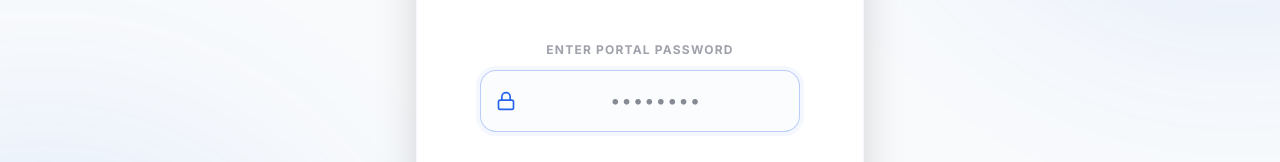
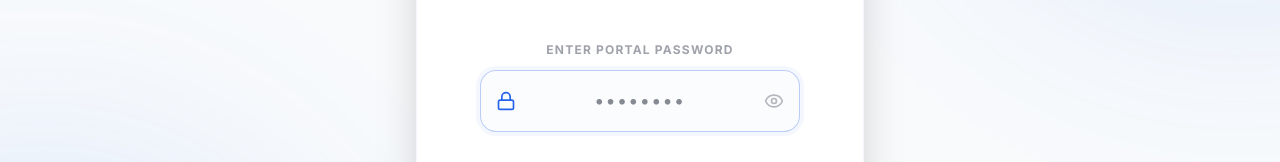
Before and after one commit to FadiVakkayil/PTMBOOKS, a Next.js app: page /login in a window 1280 px wide. Shown: the part 325-487 px from the top of the page. Built offline with nearby package versions, Linux system fonts and the light colour scheme.

Commit message:
UI: Add password visibility toggle to login page

```diff
--- a/src/app/login/page.tsx
+++ b/src/app/login/page.tsx
@@ -3,12 +3,13 @@
 import { useState } from 'react';
 import { motion } from 'framer-motion';
 import { useAuth } from '@/components/AuthContext';
-import { BookOpen, User, Lock, Loader2, AlertCircle } from 'lucide-react';
+import { BookOpen, User, Lock, Loader2, AlertCircle, Eye, EyeOff } from 'lucide-react';
 
 const SHARED_PASSWORD = 'ptm@books#2026';
 
 export default function LoginPage() {
   const [password, setPassword] = useState('');
+  const [showPassword, setShowPassword] = useState(false);
   const [error, setError] = useState('');
   const [loading, setLoading] = useState(false);
   const { login } = useAuth();
@@ -49,8 +50,8 @@ export default function LoginPage() {
             >
               <Lock size={40} />
             </motion.div>
-            <h1 className="text-3xl font-black font-outfit text-foreground tracking-tight mb-2">PTM HSS Dashboard</h1>
-            <p className="text-[10px] font-bold text-foreground/40 uppercase tracking-[0.2em]">Secure Staff Access Only</p>
+            <h1 className="text-3xl font-black font-outfit text-foreground tracking-tight mb-2 text-center">PTM HSS Dashboard</h1>
+            <p className="text-[10px] font-bold text-foreground/40 uppercase tracking-[0.2em] text-center">Secure Staff Access Only</p>
           </div>
 
           <form onSubmit={handleLogin} className="space-y-8">
@@ -61,14 +62,22 @@ export default function LoginPage() {
                   <Lock size={20} />
                 </div>
                 <input
-                  type="password"
+                  type={showPassword ? "text" : "password"}
                   required
                   autoFocus
                   value={password}
                   onChange={(e) => setPassword(e.target.value)}
                   placeholder="••••••••"
-                  className="w-full pl-12 pr-4 py-4 bg-secondary/50 rounded-2xl border border-primary/5 focus:border-primary/30 focus:outline-none focus:ring-4 focus:ring-primary/5 transition-all font-medium text-center tracking-widest text-lg"
+                  className="w-full pl-12 pr-12 py-4 bg-secondary/50 rounded-2xl border border-primary/5 focus:border-primary/30 focus:outline-none focus:ring-4 focus:ring-primary/5 transition-all font-medium text-center tracking-widest text-lg"
                 />
+                <button
+                  type="button"
+                  onClick={() => setShowPassword(!showPassword)}
+                  className="absolute right-4 top-1/2 -translate-y-1/2 text-foreground/30 hover:text-primary transition-colors focus:outline-none"
+                  title={showPassword ? "Hide password" : "Show password"}
+                >
+                  {showPassword ? <EyeOff size={20} /> : <Eye size={20} />}
+                </button>
               </div>
             </div>
 
```
